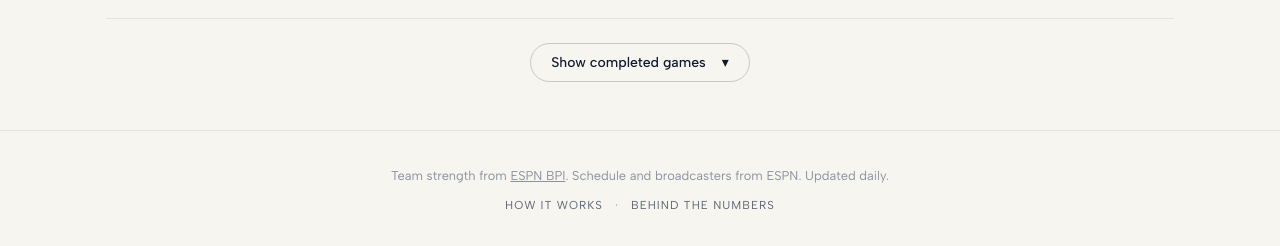
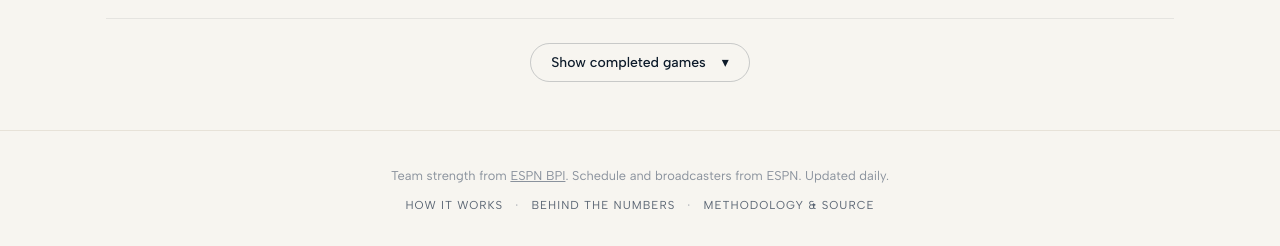
Before and after one commit to Maggiedp/wnba-games-to-watch, a FastAPI app: page / in a window 1280 px wide. Shown: the part 593-839 px from the top of the page. Run offline with FastAPI, Linux system fonts and the light colour scheme; data that the repository does not hold is empty.

Commit message:
feat: link the full methodology & source from the homepage (#83)
Surface the rigorous METHODOLOGY.md writeup (calibration, validation,
known limitations) + repo to skeptical visitors: add a "full methodology
& source" link in the How it works modal and a footer link, both to
METHODOLOGY.md on GitHub. Previously the deepest a visitor could go was
the friendly summary; the full defense was unreachable from the site.

Co-authored-by: Claude Opus 4.8 <noreply@anthropic.com>

```diff
--- a/src/api/templates/homepage.html
+++ b/src/api/templates/homepage.html
@@ -1138,6 +1138,8 @@
                 <button type="button" class="link-button" id="how-it-works-footer">How it works</button>
                 <span class="sep">&middot;</span>
                 <a href="/transparency">Behind the numbers</a>
+                <span class="sep">&middot;</span>
+                <a href="https://github.com/Maggiedp/wnba-games-to-watch/blob/main/METHODOLOGY.md" target="_blank" rel="noopener">Methodology &amp; source</a>
             </p>
         </footer>
 
@@ -1176,6 +1178,11 @@
                 <p>
                     Non-regular-season games are not simulated and show no importance score. Expansion teams
                     start at league-average strength until they have a real BPI.
+                </p>
+                <p>
+                    Want the details &mdash; calibration, validation, and the known limitations? Read the
+                    <a href="https://github.com/Maggiedp/wnba-games-to-watch/blob/main/METHODOLOGY.md" target="_blank" rel="noopener">full methodology &amp; source</a>
+                    on GitHub.
                 </p>
             </div>
         </div>
```
